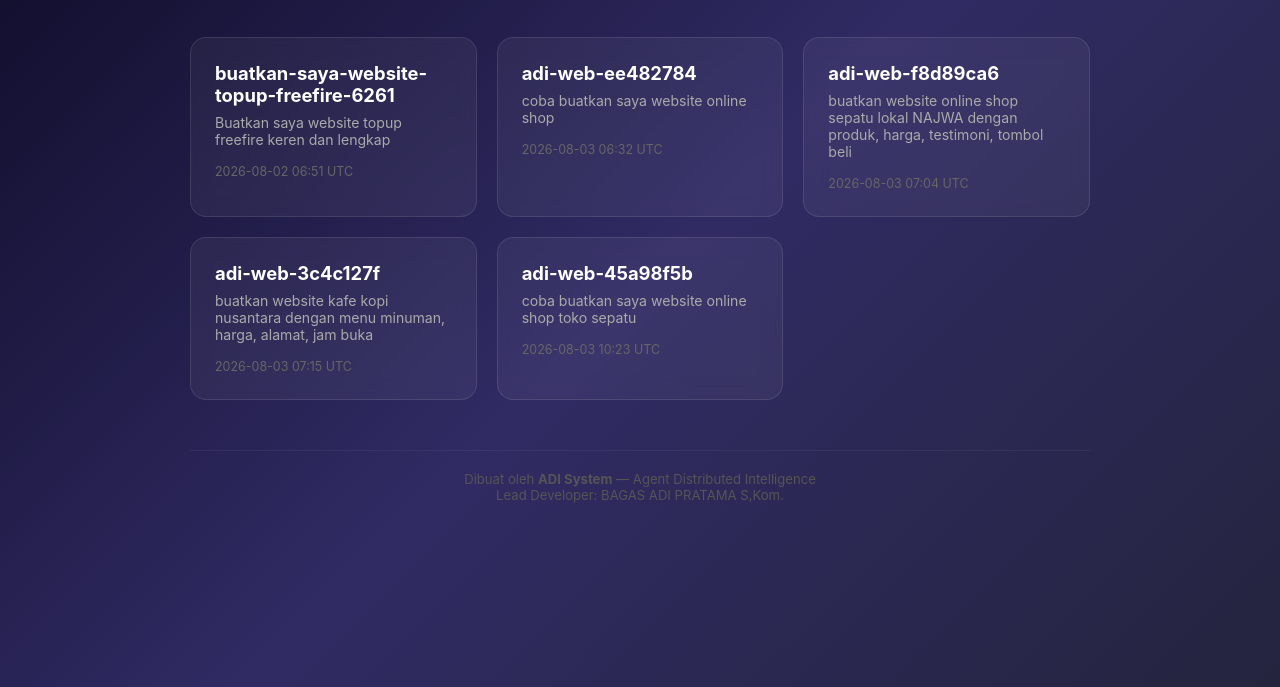
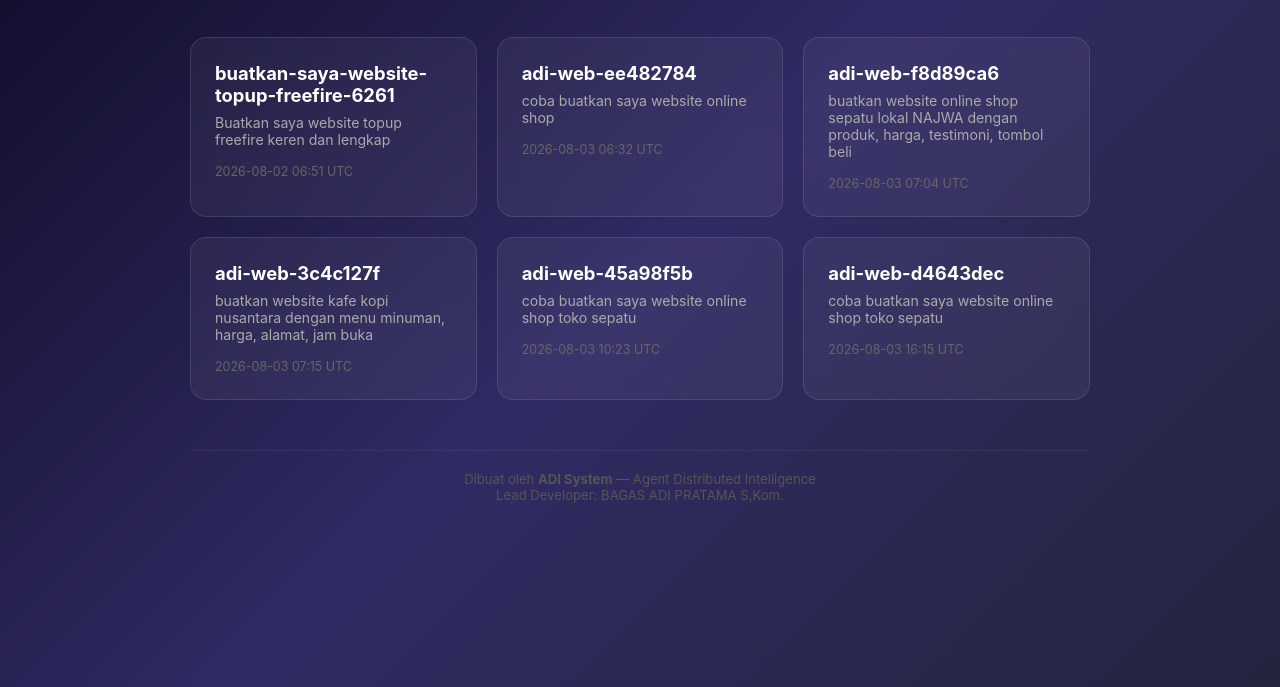
Before and after one commit to onejr007/adi-web-collection, a plain HTML site: page index.html in a window 1280 px wide. Shown: the part 113-800 px from the top of the page. Drawn offline with Linux system fonts and the light colour scheme.

Commit message:
Update main index.html with project listing

```diff
--- a/index.html
+++ b/index.html
@@ -108,6 +108,11 @@
             <p>coba buatkan saya website online shop toko sepatu</p>
             <span class="date">2026-08-03 10:23 UTC</span>
         </a>
+        <a href="adi-web-d4643dec/" class="project-card">
+            <h3>adi-web-d4643dec</h3>
+            <p>coba buatkan saya website online shop toko sepatu</p>
+            <span class="date">2026-08-03 16:15 UTC</span>
+        </a>
         </div>
         <div class="footer">
             Dibuat oleh <strong>ADI System</strong> — Agent Distributed Intelligence<br>
```
